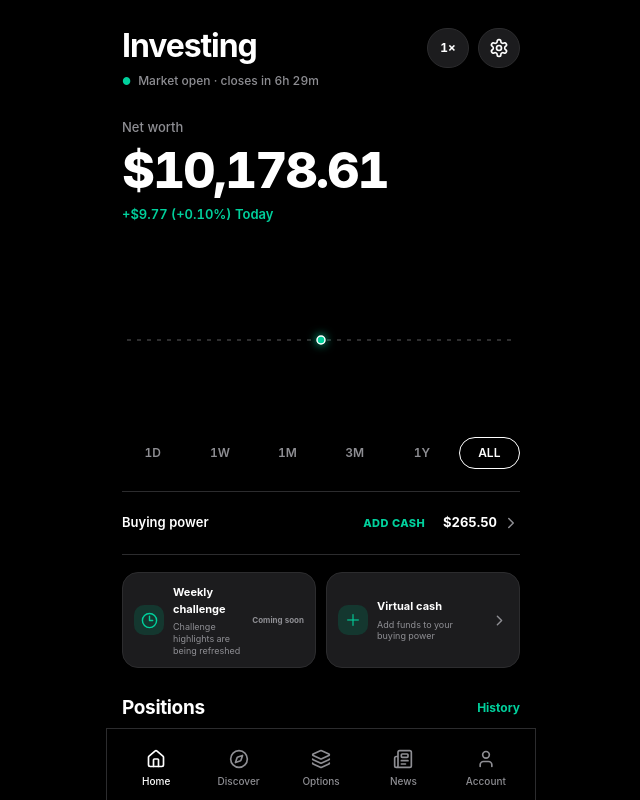
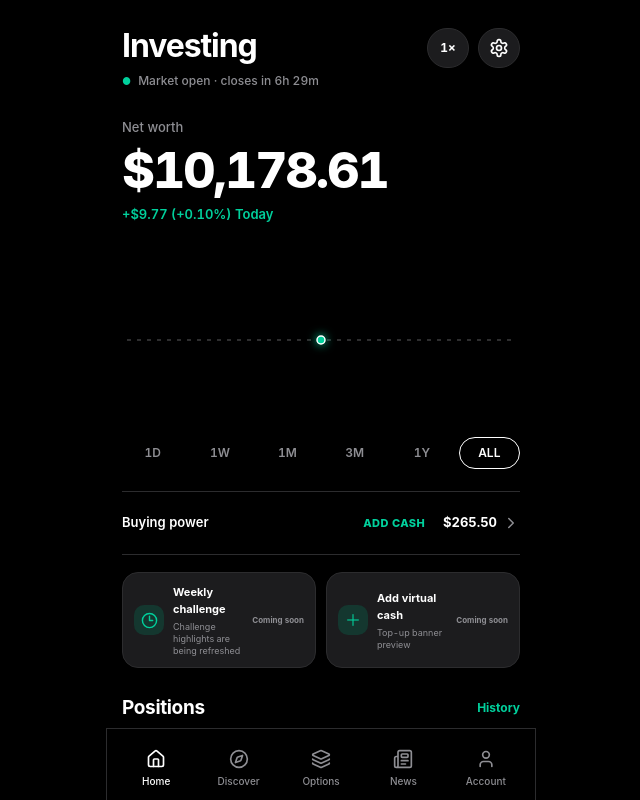
Before and after one commit to titan717/invstock, a Next.js app: page / in a window 1280 px wide. Shown: the top 800 px of the page, without its empty margins (319-959 px from the left). Built offline with nearby package versions, Linux system fonts and the light colour scheme; grey boxes are pictures that could not be loaded.

Commit message:
feat: keep virtual cash banner as a non-functional phase placeholder

```diff
--- a/src/components/home/HomeDashboard.tsx
+++ b/src/components/home/HomeDashboard.tsx
@@ -184,11 +184,11 @@ export function HomeDashboard({
           <span><b>Weekly challenge</b><small>Challenge highlights are being refreshed</small></span>
           <span className="home-placeholder-soon">Coming soon</span>
         </div>
-        <button type="button" onClick={onAddCash}>
+        <div className="home-placeholder-static">
           <span className="home-placeholder-icon"><span aria-hidden="true">＋</span></span>
-          <span><b>Virtual cash</b><small>Add funds to your buying power</small></span>
-          <ChevronRight size={17} />
-        </button>
+          <span><b>Add virtual cash</b><small>Top-up banner preview</small></span>
+          <span className="home-placeholder-soon">Coming soon</span>
+        </div>
       </section>
 
       <div className="home-positions-heading">
```
